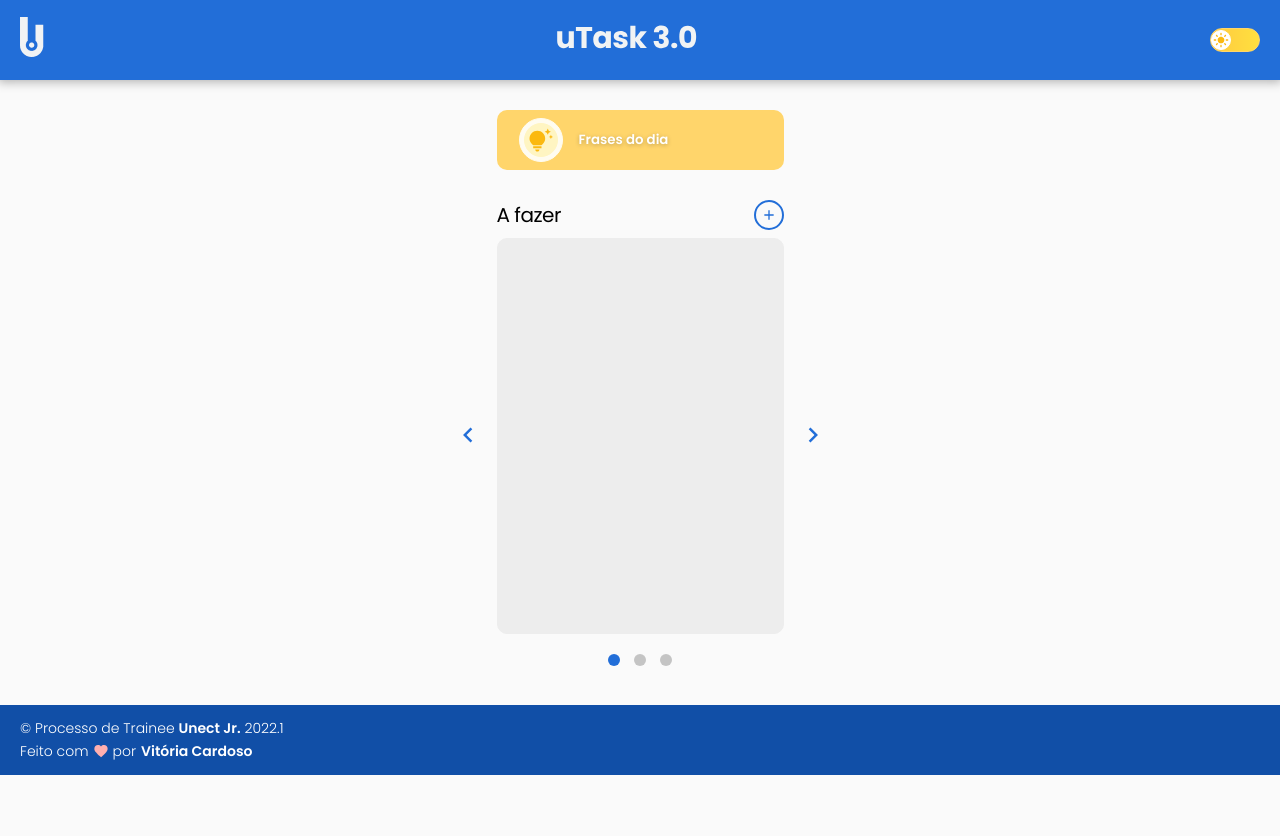
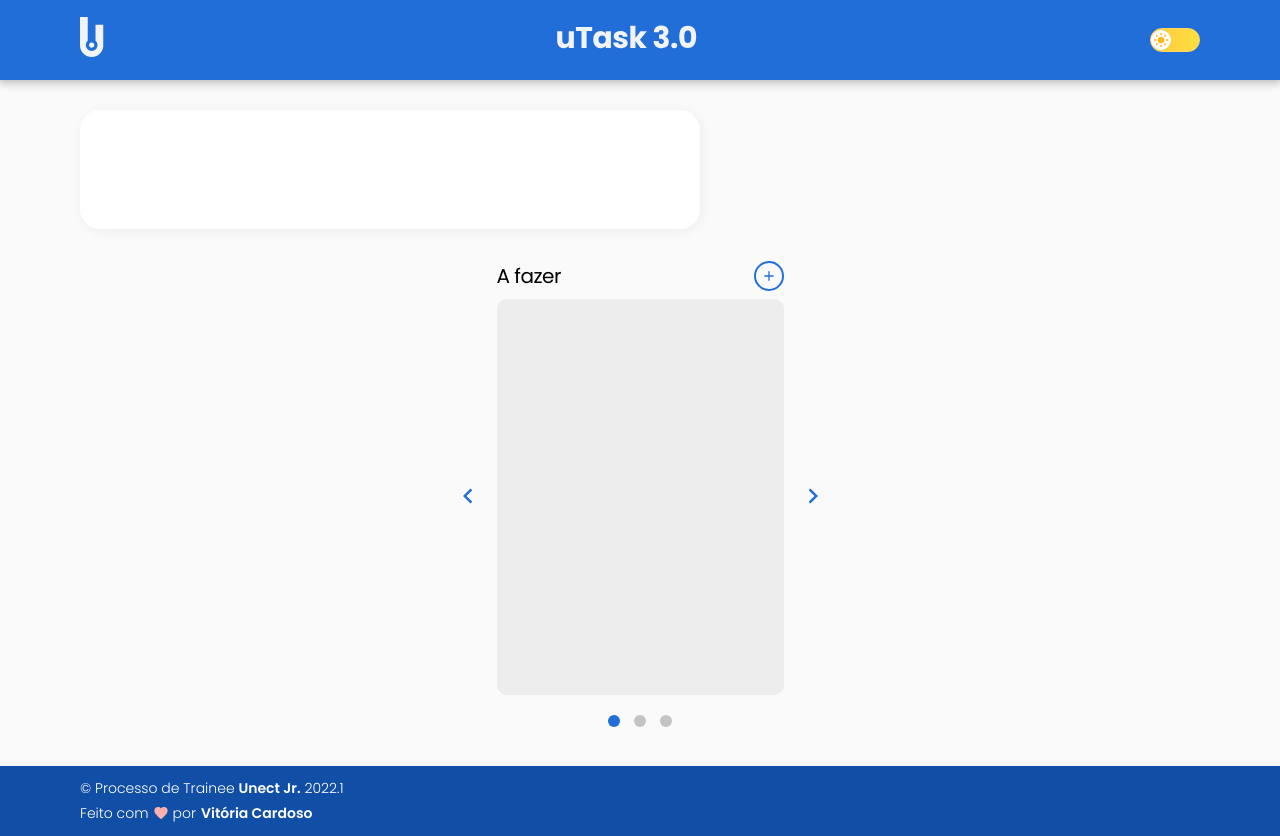
Before and after one commit to Vitoria-Cardoso/ProjetoTrainee, a plain HTML site: page index.html in a window 1280 px wide. Before the commit the page ends 800 px from the top, so only its background shows below. Drawn offline with Linux system fonts and the light colour scheme.

Commit message:
resposive 1024 screen padding

```diff
--- a/carousel.css
+++ b/carousel.css
@@ -79,6 +79,8 @@ button.navigate-before {
 .carousel .carousel__item--visible {
   display: block;
   animation: fadeVisibility 0.5s;
+  max-width:37.5rem;
+  margin: 0 auto;
 }
 
 @keyframes fadeVisibility {
--- a/index.html
+++ b/index.html
@@ -7,6 +7,7 @@
     <title>uTask 3.0</title>
     <link rel="stylesheet" href="style.css" />
     <link rel="stylesheet" href="carousel.css" />
+    <link rel="stylesheet" href="responsive.css" />
     <link rel="preconnect" href="https://fonts.googleapis.com" />
     <link rel="preconnect" href="https://fonts.gstatic.com" crossorigin />
     <link
@@ -17,6 +18,7 @@
   <body>
     <article>
       <div class="wrapper nav">
+        <div class="nav-content">
           <div class="img-unect">
             <img src="/assets/Logo Branca.png" alt="logo unect" />
           </div>
@@ -51,8 +53,10 @@
             </div>
           </div>
         </div>
-      <section>
-        <section>
+      </div>
+      <section class="main">
+        <section class="frase">
+          <div class="frase-resp">
             <div class="wrapper header">
               <button onclick="openFrase()" class="btn-frase">
                 <div class="icon-last-circ">
@@ -117,10 +121,12 @@
                   </div>
                   <div class="frase-texto">
                     <p>
-                    Se você quer um pedacinho do paraíso, acredite em Deus. Mas
-                    se você quer conquistar o mundo, acredite em você porque
-                    Deus já te deu tudo o que você precisa para você vencer.
+                      Se você quer um pedacinho do paraíso, acredite em Deus.
+                      Mas se você quer conquistar o mundo, acredite em você
+                      porque Deus já te deu tudo o que você precisa para você
+                      vencer.
                     </p>
+                  </div>
                 </div>
               </div>
             </div>
@@ -470,6 +476,7 @@
             © Processo de Trainee
             <a href="https://unect.com.br"> Unect Jr.</a> 2022.1
           </div>
+          <div class="footer-content"></div>
           <div class="trainee nome">
             Feito com
             <svg
--- /dev/null
+++ b/responsive.css
@@ -0,0 +1,29 @@
+@media (min-width: 1024px) {
+
+  .nav-content{
+    padding-inline: var(--padding-1024-screen) ;
+  }
+
+  .wrapper.header {
+    display: none;
+  }
+
+  .frase-resp {
+    width: 620px;
+    height: 119px;
+
+    margin-inline: var(--padding-1024-screen);
+    margin-bottom: 3.2rem ;
+
+    display: flex;
+    background: #ffffff;
+    box-shadow: 2px 2px 10px 2px rgba(0, 0, 0, 0.04);
+    border-radius: 20px;
+  }
+
+  footer{
+    padding-inline: var(--padding-1024-screen);
+  }
+
+
+}
--- a/style.css
+++ b/style.css
@@ -16,6 +16,13 @@
   --fundo-amarelo-claro: hsl(50, 100%, 97%);
   --gray-section: hsl(0, 0%, 93%);
   --fundo-azul: hsl(215, 82%, 36%);
+
+
+  --padding-1024-screen: 8rem;
+  --margin-1024-screen: 8rem;
+
+  --padding-1440-screen: 16rem;
+  --margin-1440-screen: 16rem;
 }
 
 html,
@@ -24,6 +31,8 @@ body {
   font-size: 1.6rem;
   text-align: center;
   background: var(--basic-color);
+
+  max-width: 128rem;
 
   width: 100%;
   height: 100%;
@@ -37,15 +46,21 @@ article {
   margin-inline: auto;
 }
 
-section {
+section.main {
   width: 37.5rem;
-  margin: 0 auto;
+  margin: auto;
+  width: 100%;
+  display: flex;
+  flex-direction: column;
 }
 
 /*=====================     = nav ======================*/
 
 .nav {
   background: var(--primary-color);
+}
+
+.nav-content{
   height: 8rem;
   margin-bottom: 3rem;
 
@@ -58,6 +73,7 @@ section {
   flex-direction: row;
   justify-content: space-between;
 }
+
 
 .light-mode {
   border: 0.1rem solid #fff;
```
Lines whose indentation alone changed are shown as unchanged.
